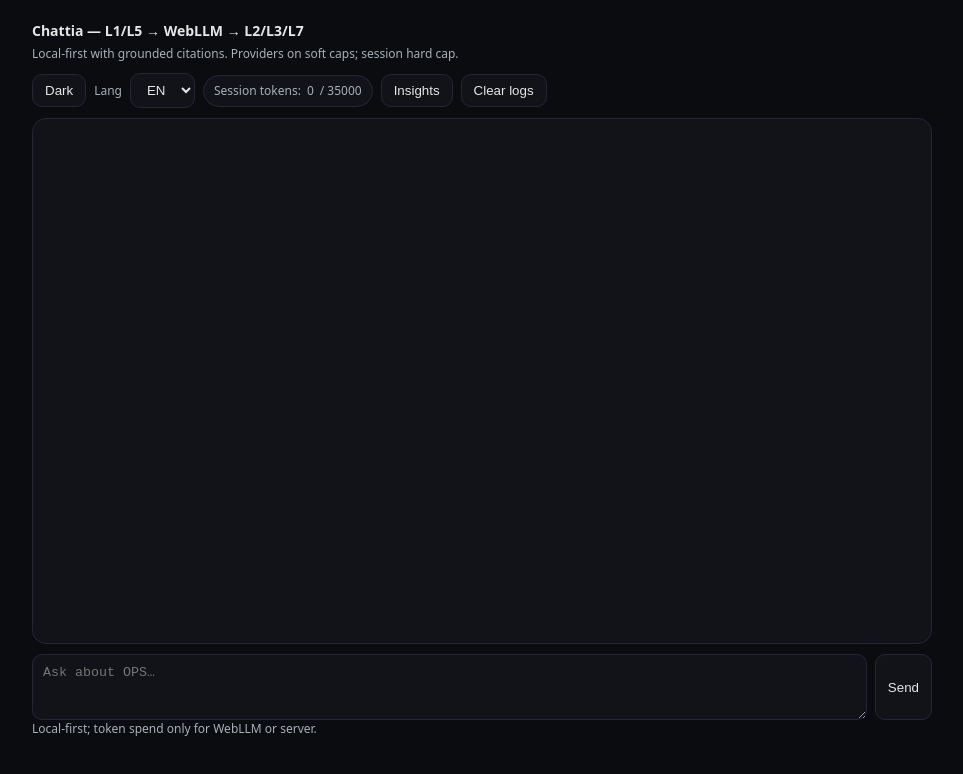
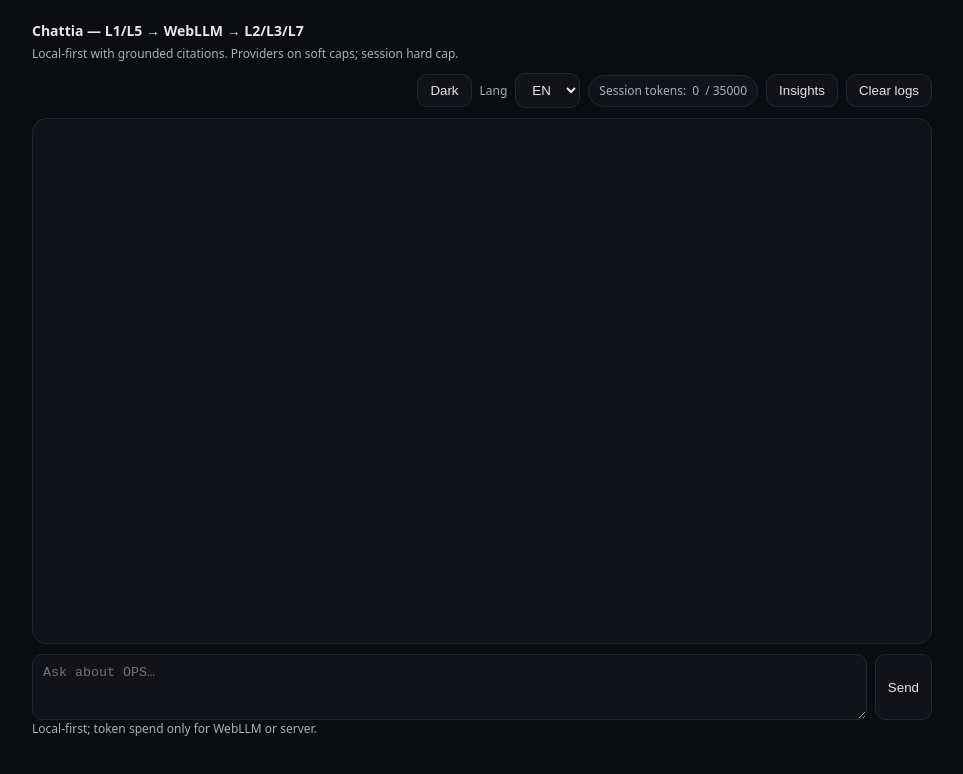
Before and after one commit to chattiavato-a11y/bookish-doodle, a plain HTML site: page index.html in a window 1280 px wide. Shown: the whole page, without its empty margins (158-1121 px from the left). Drawn offline with Linux system fonts and the light colour scheme; a script that the page names is missing.

Commit message:
Align header toggles to right margin

```diff
--- a/index.html
+++ b/index.html
@@ -9,7 +9,7 @@
   body{margin:0;background:var(--bg);color:var(--ink);font:14px/1.55 system-ui,Segoe UI,Roboto,Helvetica,Arial;}
   .wrap{max-width:900px;margin:0 auto;padding:20px}
   header{display:flex;gap:10px;align-items:center;justify-content:space-between;margin-bottom:10px;flex-wrap:wrap}
-  .toggles{display:flex;gap:8px;align-items:center;flex-wrap:wrap}
+  .toggles{display:flex;gap:8px;align-items:center;flex-wrap:wrap;margin-left:auto;justify-content:flex-end;text-align:right}
   button,select{background:var(--card);color:var(--ink);border:1px solid #242634;border-radius:10px;padding:8px 12px}
   button:hover{outline:2px solid var(--ring)}
   .pill{display:inline-flex;gap:6px;align-items:center;padding:6px 10px;border-radius:999px;border:1px solid #242634;background:var(--card);font-size:12px;color:var(--muted)}
```
